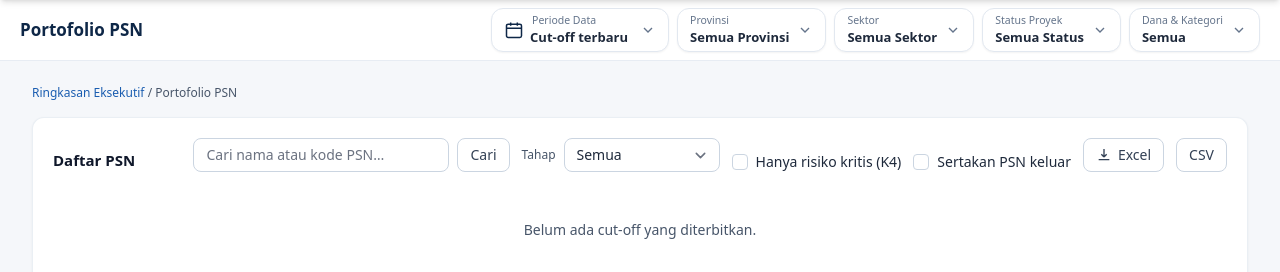
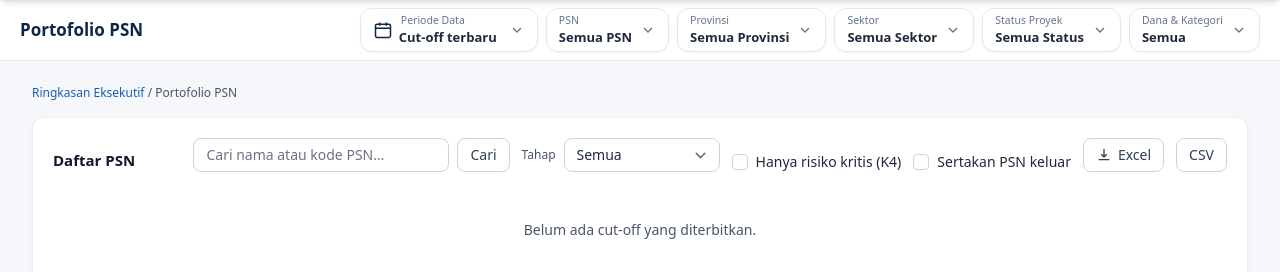
Before and after one commit to bardahood/sirenda-psn-v2, a Laravel app: page /proyek in a window 1280 px wide. Shown: the part 56-328 px from the top of the page. Run offline with Laravel 12, Linux system fonts and the light colour scheme; the visitor is signed in with stand-in values (Sample User, id 1); data that the repository does not hold is empty; style sheets or scripts are compiled from the project's sources.

Commit message:
Filter global PSN tertentu di dashboard (dan semua halaman berfilter)
- Parameter `psn` (ID, maks. 100) di FilterGlobal: cocok(), terapkanSql(),
  kunci cache, meta filter; label di PDF ringkasan
- /api/v1/filter-opsi menyertakan daftar PSN sesuai cakupan akses
  pengguna (Operator hanya PSN unitnya; tidak ikut cache bersama)
- Kotak filter "PSN" dengan pencarian nama/kode, pilihan tercentang di atas
- Uji akurasi: kombinasi psn=... dan psn=...&prov=... (132/132 cocok)
- Tes filter PSN + cakupan Operator; perbaikan kecil tampilan saat data
  sedikit (cincin 0%, timeline kosong, pembulatan total investasi)

Co-Authored-By: Claude Opus 5.5 <noreply@anthropic.com>
Claude-Session: https://claude.ai/code/session_0151UXhJKHtYNtBHY4iA44sp

```diff
--- a/app/Http/Controllers/Api/V1/ReferensiController.php
+++ b/app/Http/Controllers/Api/V1/ReferensiController.php
@@ -5,6 +5,7 @@ namespace App\Http\Controllers\Api\V1;
 use App\Enums\StatusProgres;
 use App\Http\Controllers\Controller;
 use App\Models\PeriodeCutoff;
+use App\Models\Psn;
 use App\Services\DashboardService;
 use App\Support\Dashboard\KamusIndikator;
 use Illuminate\Http\JsonResponse;
@@ -25,6 +26,10 @@ class ReferensiController extends Controller
             'status' => collect(StatusProgres::cases())->map(fn ($s) => ['nilai' => strtolower($s->value), 'label' => $s->label()]),
         ]);
 
+        // Daftar PSN mengikuti cakupan akses pengguna (scope model Psn), jadi tidak ikut cache bersama.
+        $opsi['psn'] = Psn::query()->orderBy('nama')->orderBy('id')->get(['id', 'nama', 'kode_psn'])
+            ->map(fn ($p) => ['nilai' => $p->id, 'label' => $p->nama, 'kode' => $p->kode_psn])->values();
+
         $opsi['periode'] = PeriodeCutoff::where('status', 'TERBIT')->orderByDesc('tanggal_cutoff')->get(['kode', 'tanggal_cutoff'])
             ->map(fn ($p) => ['nilai' => $p->kode, 'label' => $p->tanggal_cutoff->translatedFormat('F Y')]);
 
--- a/app/Http/Controllers/LaporanController.php
+++ b/app/Http/Controllers/LaporanController.php
@@ -81,6 +81,7 @@ class LaporanController extends Controller
             'Direktorat' => $f->dit ? $nama('ref_unit_kerja', 'id', $f->dit) : null,
             'Status' => $f->status ? implode(', ', array_map(fn ($s) => StatusProgres::from($s)->label(), $f->status)) : null,
             'Kategori' => $f->kat,
+            'PSN' => $f->psn ? DB::table('psn')->whereIn('id', $f->psn)->orderBy('nama')->pluck('nama')->implode('; ') : null,
             'Sumber dana' => $f->dana ? implode(', ', array_map(fn ($s) => DashboardService::LABEL_SKEMA[$s] ?? $s, $f->dana)) : null,
         ]);
     }
--- a/app/Support/Akurasi/KueriAcuan.php
+++ b/app/Support/Akurasi/KueriAcuan.php
@@ -35,6 +35,9 @@ class KueriAcuan
 
         if ($this->f->prov) {
             $w[] = 'EXISTS (SELECT 1 FROM psn_lokasi l WHERE l.psn_id = p.id AND l.deleted_at IS NULL AND l.provinsi_kode IN ('.$this->tanda($this->f->prov).'))';
+        }
+        if ($this->f->psn) {
+            $w[] = 'p.id IN ('.$this->tanda($this->f->psn).')';
         }
         if ($this->f->klaster) {
             $w[] = 'p.klaster_id IN ('.$this->tanda($this->f->klaster).')';
--- a/app/Support/Akurasi/UjiAkurasi.php
+++ b/app/Support/Akurasi/UjiAkurasi.php
@@ -34,6 +34,11 @@ class UjiAkurasi
             'dana=kpbu,lainnya',
             'status=terlambat,tanpa_data',
             $prov && $klaster ? "prov={$prov}&klaster={$klaster}&dana=apbn" : null,
+            // Pilih PSN tertentu: tiga PSN dengan KP/RO terbanyak (dan kombinasi dengan provinsi).
+            ($psn = DB::table('kegiatan')->whereNull('deleted_at')->groupBy('psn_id')->orderByRaw('COUNT(*) DESC')->orderBy('psn_id')->limit(3)->pluck('psn_id')->implode(','))
+                ? "psn={$psn}" : null,
+            ($provPsn = $psn ? DB::table('psn_lokasi')->whereNull('deleted_at')->whereIn('psn_id', explode(',', $psn))->where('provinsi_kode', '<>', '00')->orderBy('provinsi_kode')->value('provinsi_kode') : null)
+                ? "psn={$psn}&prov={$provPsn}" : null,
         ], fn ($v) => $v !== null));
     }
 
--- a/app/Support/Dashboard/FilterGlobal.php
+++ b/app/Support/Dashboard/FilterGlobal.php
@@ -10,7 +10,7 @@ use Illuminate\Support\Facades\Validator;
 
 /**
  * Filter global dashboard yang dibawa lewat query string dan berlaku lintas halaman:
- * periode=2026-09&prov=31,32&klaster=3,7&dit=12&status=terlambat&kat=psn&dana=kpbu
+ * periode=2026-09&prov=31,32&klaster=3,7&dit=12&status=terlambat&kat=psn&dana=kpbu&psn=12,40
  */
 final class FilterGlobal
 {
@@ -22,6 +22,7 @@ final class FilterGlobal
      * @param  int[]  $dit  ref_unit_kerja.id
      * @param  string[]  $status  StatusProgres value
      * @param  string[]  $dana  skema (APBN|APBD|KPBU|LAINNYA)
+     * @param  int[]  $psn  psn.id (pilih PSN tertentu)
      */
     public function __construct(
         public readonly ?string $periode = null,
@@ -31,6 +32,7 @@ final class FilterGlobal
         public readonly array $status = [],
         public readonly ?string $kat = null,
         public readonly array $dana = [],
+        public readonly array $psn = [],
     ) {}
 
     public static function fromRequest(Request $request): self
@@ -45,6 +47,7 @@ final class FilterGlobal
             'status' => array_map('strtolower', $daftar('status')),
             'kat' => $request->query('kat') ? strtolower($request->query('kat')) : null,
             'dana' => array_map('strtolower', $daftar('dana')),
+            'psn' => $daftar('psn'),
         ];
 
         Validator::make($input, [
@@ -55,6 +58,8 @@ final class FilterGlobal
             'status.*' => ['in:'.implode(',', array_map(fn ($s) => strtolower($s->value), StatusProgres::cases()))],
             'kat' => ['nullable', 'in:psn,pkpn'],
             'dana.*' => ['in:'.implode(',', self::SKEMA_DANA)],
+            'psn' => ['array', 'max:100'],
+            'psn.*' => ['integer', 'min:1'],
         ], [
             'periode.regex' => 'Format periode harus YYYY-MM.',
             '*.*.regex' => 'Kode provinsi tidak valid.',
@@ -70,13 +75,14 @@ final class FilterGlobal
             array_values(array_unique(array_map('strtoupper', $input['status']))),
             $input['kat'] ? strtoupper($input['kat']) : null,
             array_values(array_unique(array_map('strtoupper', $input['dana']))),
+            array_values(array_unique(array_map('intval', $input['psn']))),
         );
     }
 
     /** Salinan dengan periode berbeda (mis. untuk pembanding cut-off sebelumnya). */
     public function denganPeriode(?string $periode): self
     {
-        return new self($periode, $this->prov, $this->klaster, $this->dit, $this->status, $this->kat, $this->dana);
+        return new self($periode, $this->prov, $this->klaster, $this->dit, $this->status, $this->kat, $this->dana, $this->psn);
     }
 
     /**
@@ -89,7 +95,8 @@ final class FilterGlobal
     {
         $irisan = fn (array $pilihan, array $nilai) => ! $pilihan || array_intersect($pilihan, $nilai);
 
-        return $irisan($this->prov, (array) $row->provinsi_kode)
+        return (! $this->psn || in_array((int) $row->psn_id, $this->psn, true))
+            && $irisan($this->prov, (array) $row->provinsi_kode)
             && (! $this->klaster || in_array((int) $row->klaster_id, $this->klaster, true))
             && $irisan($this->dit, array_map('intval', (array) $row->unit_kerja_id))
             && (! $this->status || in_array($row->status_progres, $this->status, true))
@@ -126,6 +133,7 @@ final class FilterGlobal
         $this->klaster && $q->whereIn("{$t}.klaster_id", $this->klaster);
         $this->status && $q->whereIn("{$t}.status_progres", $this->status);
         $this->kat && $q->where("{$t}.kategori", $this->kat);
+        $this->psn && $q->whereIn("{$t}.psn_id", $this->psn);
     }
 
     /** Bentuk kanonik untuk meta respons dan query string (hanya yang terisi). */
@@ -139,6 +147,7 @@ final class FilterGlobal
             'status' => $this->status ? strtolower(implode(',', $this->status)) : null,
             'kat' => $this->kat ? strtolower($this->kat) : null,
             'dana' => $this->dana ? strtolower(implode(',', $this->dana)) : null,
+            'psn' => $this->psn ? implode(',', $this->psn) : null,
         ]);
     }
 }
--- a/resources/js/filter.js
+++ b/resources/js/filter.js
@@ -1,5 +1,5 @@
 // Filter global: disimpan di query string (tautan dapat dibagikan) dan berlaku lintas halaman.
-export const MULTI = ['prov', 'klaster', 'dit', 'status', 'dana'];
+export const MULTI = ['psn', 'prov', 'klaster', 'dit', 'status', 'dana'];
 export const TUNGGAL = ['periode', 'kat'];
 
 export function bacaUrl(search = window.location.search) {
@@ -20,7 +20,7 @@ export function keQuery(nilai) {
 export function filterStore() {
     return {
         nilai: bacaUrl(),
-        opsi: { periode: [], provinsi: [], klaster: [], direktorat: [], dana: [], kategori: [], status: [] },
+        opsi: { periode: [], psn: [], provinsi: [], klaster: [], direktorat: [], dana: [], kategori: [], status: [] },
         siap: false,
 
         async muatOpsi() {
@@ -93,7 +93,10 @@ export function multiPilih(kunci, jenisOpsi, judul) {
         judul,
         get daftar() {
             const c = this.cari.toLowerCase();
-            return (this.$store.filter.opsi[this.jenisOpsi] || []).filter((o) => o.label.toLowerCase().includes(c));
+            // Pencarian pada label dan kode (mis. kode PSN); pilihan yang sudah dicentang tampil di atas.
+            const hasil = (this.$store.filter.opsi[this.jenisOpsi] || []).filter((o) => `${o.label} ${o.kode ?? ''}`.toLowerCase().includes(c));
+            const pilih = this.terpilih;
+            return pilih.length ? [...hasil.filter((o) => pilih.includes(String(o.nilai))), ...hasil.filter((o) => !pilih.includes(String(o.nilai)))] : hasil;
         },
         get terpilih() {
             return this.$store.filter.nilai[this.kunci];
--- a/resources/views/components/filter-global.blade.php
+++ b/resources/views/components/filter-global.blade.php
@@ -16,6 +16,19 @@
         </span>
         {!! $chevron !!}
     </label>
+
+    {{-- PSN tertentu (cari nama/kode; daftar mengikuti cakupan akses pengguna) --}}
+    <div class="relative" x-data="multiPilih('psn', 'psn', 'PSN')" @keydown.escape="buka = false" @click.outside="buka = false">
+        <button type="button" class="kotak-filter" @click="buka = !buka" :aria-expanded="buka" aria-haspopup="listbox" :class="terpilih.length && '!border-aksen'">
+            <span><span class="kotak-filter-label">PSN</span><span class="kotak-filter-nilai" x-text="ringkas === 'Semua' ? 'Semua PSN' : (terpilih.length > 1 ? terpilih.length + ' PSN dipilih' : ringkas)"></span></span>
+            {!! $chevron !!}
+        </button>
+        <div x-show="buka" x-cloak x-transition.opacity class="absolute left-0 z-40 mt-1 w-[26rem] max-w-[90vw] rounded-kartu border border-slate-200 bg-white p-2 shadow-lg">
+            <input type="search" x-model="cari" placeholder="Cari nama atau kode PSN…" class="mb-2 w-full rounded-md border-slate-300 py-1.5 text-isi focus:border-aksen focus:ring-aksen" aria-label="Cari PSN">
+            <p class="mb-1 px-2 text-[11px] text-slate-500" x-text="daftar.length + ' PSN' + (terpilih.length ? ' · ' + terpilih.length + ' dipilih' : '')"></p>
+            @include('components.partials.daftar-pilih')
+        </div>
+    </div>
 
     {{-- Provinsi --}}
     <div class="relative" x-data="multiPilih('prov', 'provinsi', 'Provinsi')" @keydown.escape="buka = false" @click.outside="buka = false">
--- a/resources/views/components/partials/daftar-pilih.blade.php
+++ b/resources/views/components/partials/daftar-pilih.blade.php
@@ -4,7 +4,7 @@
         <li>
             <label class="flex cursor-pointer items-start gap-2 rounded-md px-2 py-1.5 hover:bg-slate-50">
                 <input type="checkbox" class="mt-0.5 rounded border-slate-300 text-aksen focus:ring-aksen" :checked="terpilih.includes(String(o.nilai))" @change="pilih(o.nilai)">
-                <span class="text-isi" x-text="o.label"></span>
+                <span class="text-isi"><span x-text="o.label"></span><span x-show="o.kode" class="ml-1 text-[11px] text-slate-500" x-text="o.kode"></span></span>
             </label>
         </li>
     </template>
--- a/resources/views/dashboard/index.blade.php
+++ b/resources/views/dashboard/index.blade.php
@@ -129,7 +129,7 @@
                     <div class="relative aspect-square h-40 shrink-0 layar:h-full layar:max-h-[11rem]">
                         <div x-ref="dana" class="h-full w-full" role="img" aria-label="Komposisi investasi per kombinasi skema pendanaan"></div>
                         <div class="pointer-events-none absolute inset-0 flex flex-col items-center justify-center">
-                            <span class="angka text-[13px] font-bold text-slate-900" x-text="'Rp ' + angka(totalInvestasi, 0) + ' T'"></span>
+                            <span class="angka text-[13px] font-bold text-slate-900" x-text="'Rp ' + angka(totalInvestasi, totalInvestasi < 100 ? 1 : 0) + ' T'"></span>
                             <span class="text-[10px] text-slate-500">Total investasi</span>
                         </div>
                     </div>
@@ -225,7 +225,7 @@
                         <div class="flex h-full min-h-0 flex-col items-center justify-center text-center" :title="t.judul + ': ' + t.psn + ' PSN, ' + t.indikator + ' indikator'">
                             <svg viewBox="0 0 100 100" class="h-20 w-20 layar:h-auto layar:max-h-[5.5rem] layar:min-h-0 layar:w-auto layar:flex-1" role="img" :aria-label="t.judul + ': ' + angka(t.pct) + '% PSN aktif memiliki indikator'">
                                 <circle cx="50" cy="50" r="42" fill="none" stroke="#eef2f7" stroke-width="11"/>
-                                <circle cx="50" cy="50" r="42" fill="none" :stroke="['#1baf7a', '#eb6834', '#2a78d6'][i]" stroke-width="11" stroke-linecap="round" :stroke-dasharray="t.garis" transform="rotate(-90 50 50)"/>
+                                <circle x-show="t.pct > 0" cx="50" cy="50" r="42" fill="none" :stroke="['#1baf7a', '#eb6834', '#2a78d6'][i]" stroke-width="11" stroke-linecap="round" :stroke-dasharray="t.garis" transform="rotate(-90 50 50)"/>
                                 <text x="50" y="57" text-anchor="middle" font-size="20" font-weight="700" fill="#0f172a" x-text="angka(t.pct, 0) + '%'"></text>
                             </svg>
                             <p class="mt-0.5 line-clamp-2 text-[10.5px] font-semibold leading-tight text-slate-700" x-text="t.judul"></p>
@@ -255,6 +255,7 @@
                                 <span class="w-16 shrink-0 truncate text-[10px] text-slate-600" x-text="labelStatus(p.status)"></span>
                             </li>
                         </template>
+                        <li x-show="!timeline.baris.length" class="py-4 text-center text-[12px] text-slate-500">Tidak ada PSN Klaster Direktif Presiden pada filter ini.</li>
                     </ul>
                 </div>
             </x-panel>
```
Also changed, not shown: docs/api.md (+1 -0 lines), docs/panduan-akses-peran.md (+2 -0 lines), tests/Feature/KontrakEndpointTest.php (+18 -0 lines).
